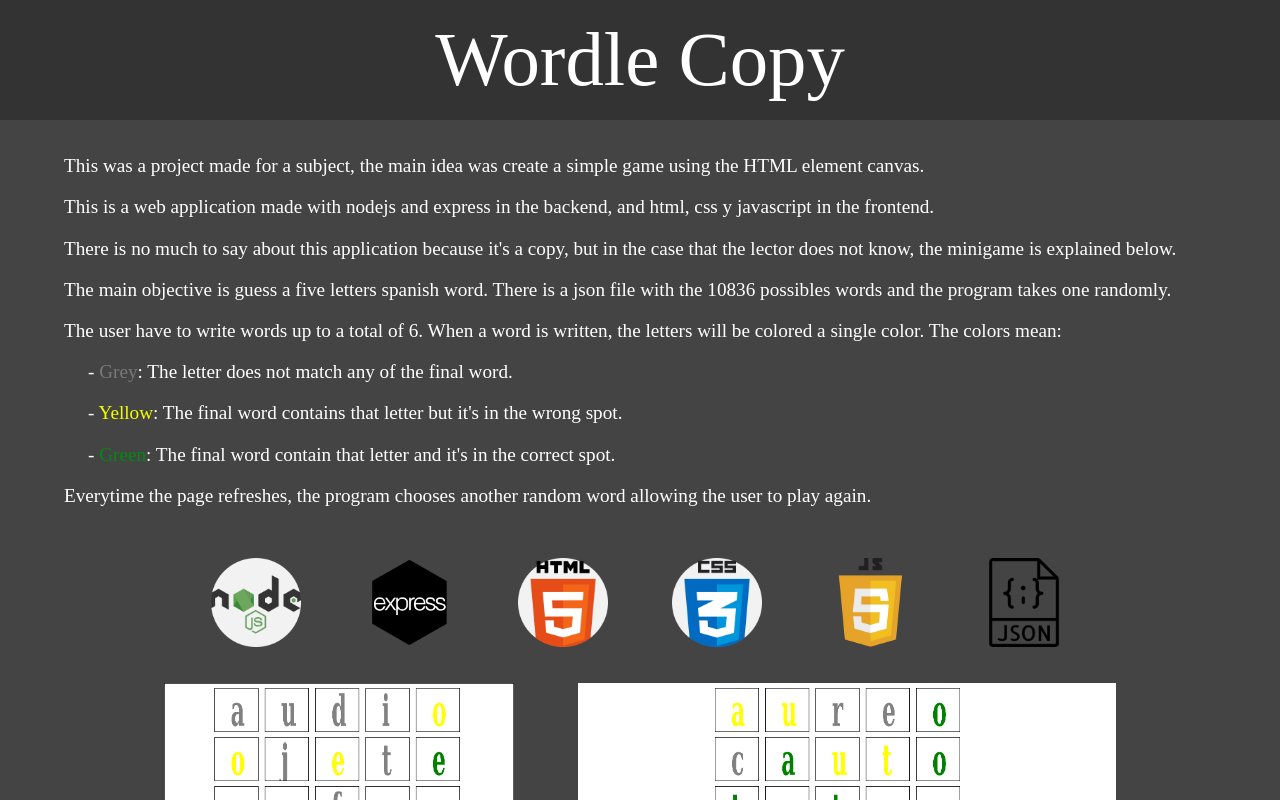
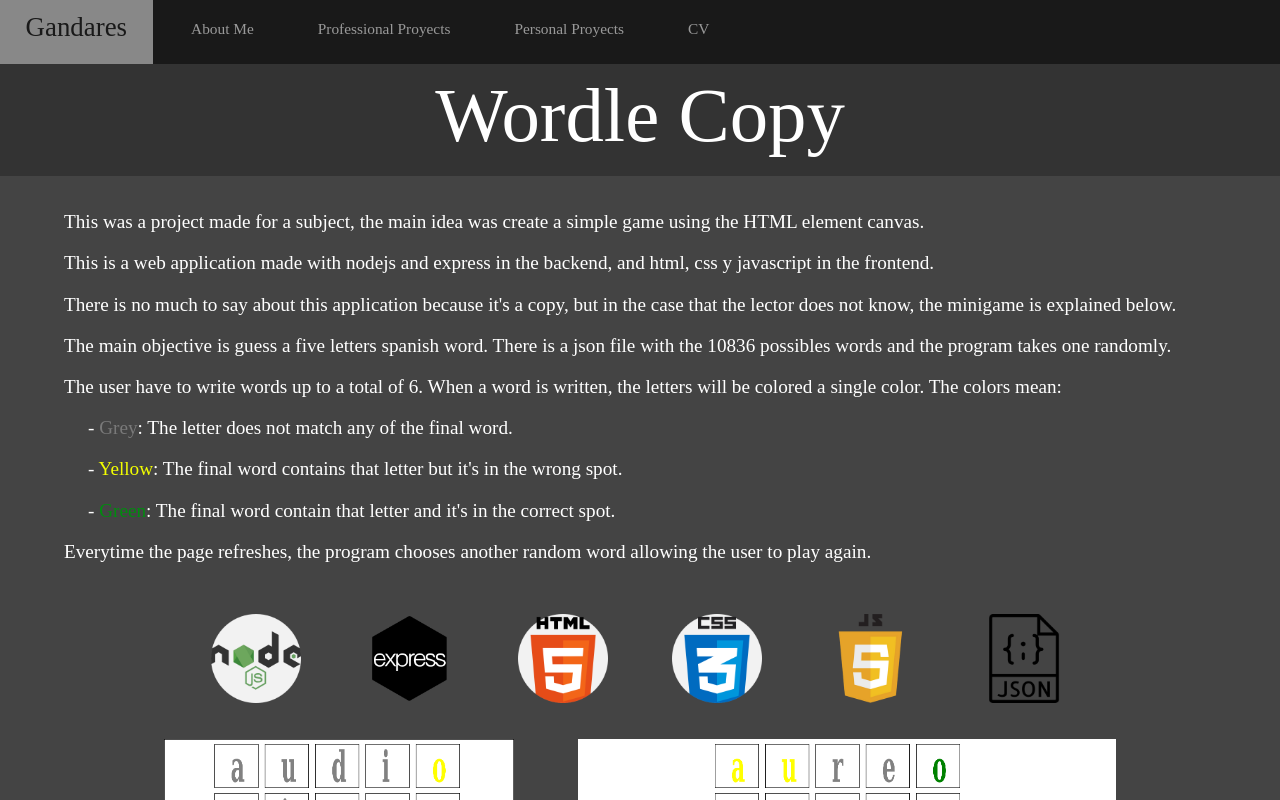
Before and after one commit to Gandares/Gandares-portfolio, a Nuxt app: page /wordle in a window 1280 px wide. Shown: the top 800 px of the page. Built offline with nearby package versions, Linux system fonts and the light colour scheme.

Commit message:
Header en las demás páginas

```diff
--- a/components/AboutMe.vue
+++ b/components/AboutMe.vue
@@ -14,7 +14,7 @@
 <style>
 #AboutMeContainer {
     padding: 0;
-    margin-top: -5px;
+    margin-top: -2vh;
 }
 
 #ImageandTitle {
--- a/components/Header.vue
+++ b/components/Header.vue
@@ -1,10 +1,10 @@
 <template>
     <div id="HeaderContainer">
-        <a href="#" id="GandaresHeader">Gandares</a>
-        <a href="#AboutMeContainer" class="HeaderLinks">About Me</a>
-        <a href="#ProfessionalContainer" class="HeaderLinks">Professional Proyects</a>
-        <a href="#PersonalContainer" class="HeaderLinks">Personal Proyects</a>
-        <a href="#" class="HeaderLinks">CV</a>
+        <a href="/#" id="GandaresHeader">Gandares</a>
+        <a href="/#AboutMeContainer" class="HeaderLinks">About Me</a>
+        <a href="/#ProfessionalContainer" class="HeaderLinks">Professional Proyects</a>
+        <a href="/#PersonalContainer" class="HeaderLinks">Personal Proyects</a>
+        <a href="/#" class="HeaderLinks">CV</a>
     </div>
 </template>
 
--- a/components/InProcess.vue
+++ b/components/InProcess.vue
@@ -1,5 +1,5 @@
 <template>
-    <div style="padding-top: 50px; padding-bottom: 50px; text-align: center;">
+    <div style="padding-top: 4vh; padding-bottom: 4vh; text-align: center;">
         <img src="@/static/inprocess.png" />
     </div>
 </template>
@@ -7,7 +7,7 @@
 <style>
 
 div img {
-  width: 37%;
+  width: 37vw;
 }
 
 </style>
--- a/components/Personal_projects/wordlePage/PagePersonalWordle.vue
+++ b/components/Personal_projects/wordlePage/PagePersonalWordle.vue
@@ -1,5 +1,6 @@
 <template>
     <div id="PagePersonalWordleContainer">
+        <Header/>
         <div id="PagePersonalWordleTitle">Wordle Copy</div>
         <div id="PagePersonalWordleDescription"><p>This was a project made for a subject, the main idea was create a simple game using the HTML element canvas.</p>
             <p>This is a web application made with nodejs and express in the backend, and html, css y javascript in the frontend.</p>
@@ -37,7 +38,7 @@ body {
     color: white;
     font-size: 6vw;
     text-align: center;
-    padding: 2vh 0 2vh 0;
+    padding: 9vh 0 2vh 0;
 }
 
 #PagePersonalWordleDescription {
@@ -70,10 +71,11 @@ body {
 </style>
 
 <script>
+import Header from '../../Header.vue';
 import InProcess from '../../InProcess.vue';
 
 export default {
     name: "PagePersonalWordle",
-    components: { InProcess }
+    components: { InProcess, Header }
 }
 </script>
```
